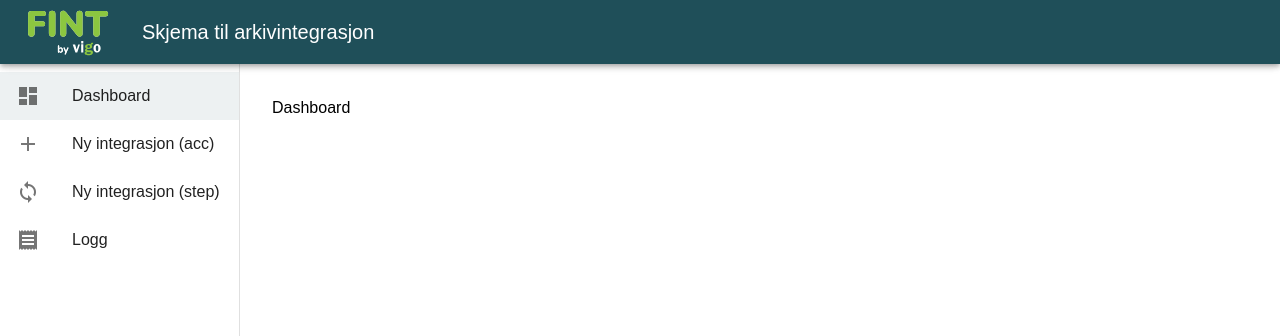
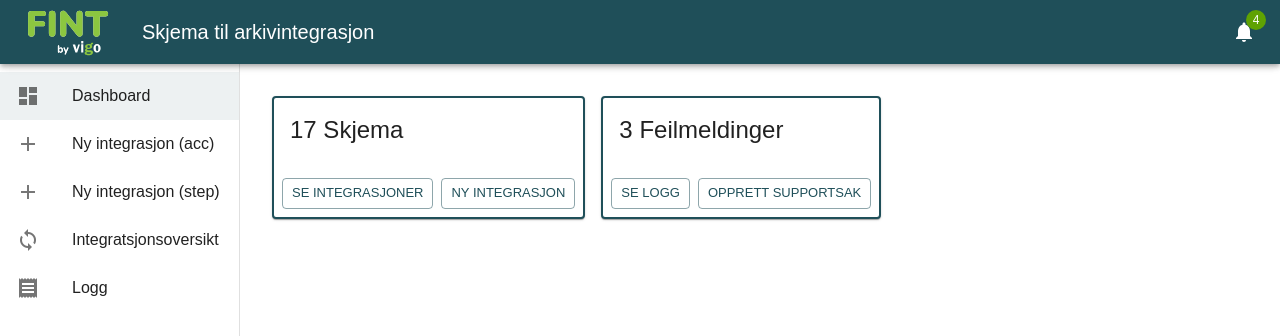
Before and after one commit to FINTLabs/fint-flyt-frontend, a React (Create React App) app: page / in a window 1280 px wide. Shown: the top 336 px of the page. Built offline with nearby package versions, Linux system fonts and the light colour scheme.

Commit message:
FST 83 - added overview page and dashboard content

```diff
--- a/src/features/dashboard/Dashboard.tsx
+++ b/src/features/dashboard/Dashboard.tsx
@@ -1,13 +1,47 @@
-import { Typography } from '@mui/material';
+import {Box, Button, Card, CardActions, CardContent, CardMedia, Theme, Typography} from '@mui/material';
 import React from 'react';
 import { RouteComponentProps, withRouter } from 'react-router-dom';
+import {createStyles, makeStyles} from "@mui/styles";
+
+const useStyles = makeStyles((theme: Theme) =>
+    createStyles({
+        card: {
+            border: 'solid 2px',
+            marginRight: theme.spacing(2),
+            borderColor: theme.palette.primary.main
+        }
+    }));
 
 const Dashboard: React.FunctionComponent<RouteComponentProps<any>> = () => {
+    const numberOfIntegrations= 17;
+    const numberOfErrors= 3;
+    const classes = useStyles();
 
     return (
-        <div>
-            <Typography>Dashboard</Typography>
-        </div>
+        <Box display="flex" position="relative" width={1} height={1}>
+            <Card className={classes.card} sx={{ maxWidth: 345 }}>
+                <CardContent>
+                    <Typography gutterBottom variant="h5" component="div">
+                        {numberOfIntegrations} Skjema
+                    </Typography>
+                </CardContent>
+                <CardActions>
+                    <Button size="small" variant="outlined">Se integrasjoner</Button>
+                    <Button size="small" variant="outlined">Ny integrasjon</Button>
+                </CardActions>
+            </Card>
+            <Card className={classes.card} sx={{ maxWidth: 345 }}>
+                <CardContent>
+                    <Typography gutterBottom variant="h5" component="div">
+                        {numberOfErrors} Feilmeldinger
+                    </Typography>
+                </CardContent>
+                <CardActions>
+                    <Button size="small" variant="outlined">Se logg</Button>
+                    <Button size="small" variant="outlined">Opprett supportsak</Button>
+                </CardActions>
+            </Card>
+        </Box>
     );
 }
 
--- a/src/features/integration/NewIntegrationForm.tsx
+++ b/src/features/integration/NewIntegrationForm.tsx
@@ -193,6 +193,10 @@ const NewIntegrationForm: React.FunctionComponent<RouteComponentProps<any>> = ()
                                     <TextField onChange={(e) => setValue("accessCode", e.target.value as string)}
                                                size="small" variant="outlined" label="Tilgangskode (Jp.TGkode)" sx={{ mb: 3 }}/>
                                 </FormControl>
+                                <FormControl>
+                                    <TextField disabled={accessCode === ''} onChange={(e) => setValue("legalbasis", e.target.value as string)}
+                                               size="small" variant="outlined" label="Hjemmel" sx={{ mb: 3 }}/>
+                                </FormControl>
                             </FormGroup>
                         </AccordionDetails>
                     </Accordion>
--- a/src/features/integration/NewIntegrationFormSteps.tsx
+++ b/src/features/integration/NewIntegrationFormSteps.tsx
@@ -96,11 +96,14 @@ const NewIntegrationForm: React.FunctionComponent<RouteComponentProps<any>> = ()
 
     const {handleSubmit, watch, setValue, formState: { errors }} = useForm<FormValues>({
         defaultValues: { selectedForm: '', casetypeToArchive: 'NEW', title: '', officialTitle: '', casetype:'',
-            administrativeUnit:'', archiveSection:'', journalUnit:'', accessCode:'', legalbasis:'', caseWorker: '', principle:'', classN:'', caseId:'' }
+            administrativeUnit:'', archiveSection:'', legalbasis: '', journalUnit:'', accessCode:'', caseWorker: '', principle:'', classN:'', caseId:'' }
     });
 
     const selectedForm = watch("selectedForm");
     const casetype = watch("casetype");
+    const administrativeUnit = watch("administrativeUnit");
+    const archiveSection = watch("archiveSection");
+    const legalBasis = watch("legalbasis");
 
 
     const onSubmit = handleSubmit((data) => console.log(data));
@@ -156,7 +159,7 @@ const NewIntegrationForm: React.FunctionComponent<RouteComponentProps<any>> = ()
                                 </FormControl>
                                 <FormControl>
                                     <InputLabel>Administrativ enhet</InputLabel>
-                                    <Select size="small" sx={{ mb: 3 }} value={''} onChange={(e: SelectChangeEvent) => setValue("administrativeUnit", e.target.value as string)}>
+                                    <Select size="small" sx={{ mb: 3 }} value={administrativeUnit} onChange={(e: SelectChangeEvent) => setValue("administrativeUnit", e.target.value as string)}>
                                         {administrativeUnits.map((item, index) => (
                                             <MenuItem key={index} value={item.value}>{item.label}</MenuItem>
                                         ))}
@@ -172,7 +175,7 @@ const NewIntegrationForm: React.FunctionComponent<RouteComponentProps<any>> = ()
                                 </FormControl>
                                 <FormControl>
                                     <InputLabel>Arkivdel</InputLabel>
-                                    <Select size="small" sx={{ mb: 3 }} value={''} onChange={(e: SelectChangeEvent) => setValue("archiveSection", e.target.value as string)}>
+                                    <Select size="small" sx={{ mb: 3 }} value={archiveSection} onChange={(e: SelectChangeEvent) => setValue("archiveSection", e.target.value as string)}>
                                         {archiveSections.map((item, index) => (
                                             <MenuItem key={index} value={item.value}>{item.label}</MenuItem>
                                         ))}
@@ -190,6 +193,10 @@ const NewIntegrationForm: React.FunctionComponent<RouteComponentProps<any>> = ()
                                     <TextField onChange={(e) => setValue("accessCode", e.target.value as string)}
                                                size="small" variant="outlined" label="Tilgangskode (Jp.TGkode)" sx={{ mb: 3 }}/>
                                 </FormControl>
+                                <FormControl>
+                                    <TextField onChange={(e) => setValue("legalbasis", e.target.value as string)}
+                                               size="small" variant="outlined" label="Hjemmel" sx={{ mb: 3 }}/>
+                                </FormControl>
                         </FormGroup>
                     </section>}
                     <Button disabled={activeStep===0} onClick={handleBack} type="button" className="button">Tilbake</Button>
--- a/src/features/main/Main.tsx
+++ b/src/features/main/Main.tsx
@@ -1,18 +1,19 @@
-import React from "react";
+import React, {ReactNode} from "react";
 import {
-    AppBar,
+    AppBar, Badge,
     Box,
-    Drawer,
+    Drawer, IconButton, MenuItem,
     Theme,
     Toolbar,
     Typography
 } from "@mui/material";
-
-// @ts-ignore
+import NotificationsIcon from '@mui/icons-material/Notifications';
 import FintLogo from "../../images/fint-by-vigo-white.svg";
-import {createStyles, makeStyles} from "@mui/styles";
+import {createStyles, makeStyles, useTheme} from "@mui/styles";
 import Router from "./Router";
 import MenuItems from "./MenuItems";
+import {red} from "@mui/material/colors";
+import {log} from "util";
 
 const drawerWidth = 240;
 const useStyles = makeStyles((theme: Theme) =>
@@ -52,10 +53,16 @@ const useStyles = makeStyles((theme: Theme) =>
         flex: {
             flex: 1
         },
+        badge: {
+            cursor: 'pointer',
+        }
     }));
+
 
 function Main() {
     const classes = useStyles();
+    const numberOfNotifications: number = 4;
+
     return (
         <Box display="flex" position="relative" width={1} height={1}>
             <AppBar position="fixed" sx={{ zIndex: (theme) => theme.zIndex.drawer + 1 }}>
@@ -64,6 +71,12 @@ function Main() {
                     <Typography variant="h6" color="inherit" noWrap className={classes.flex}>
                         Skjema til arkivintegrasjon
                     </Typography>
+                    <Badge className={classes.badge}
+                           badgeContent={numberOfNotifications}
+                           color="secondary"
+                           onClick={(e)=> console.log('notifications', numberOfNotifications)}>
+                        <NotificationsIcon/>
+                    </Badge>
                 </Toolbar>
             </AppBar>
             <Drawer variant="permanent" className={classes.drawer}>
--- a/src/features/main/Routes.ts
+++ b/src/features/main/Routes.ts
@@ -3,6 +3,7 @@ import Dashboard from "../dashboard/Dashboard";
 import Log from "../log/Log";
 import NewIntegrationForm from "../integration/NewIntegrationForm";
 import NewIntegrationFormSteps from "../integration/NewIntegrationFormSteps";
+import Overview from "../overview/Overview";
 
 const routes: IRoute[] = [
     {
@@ -22,9 +23,17 @@ const routes: IRoute[] = [
         inNavigationMenu: true
     },
     {
-        path: '/integration_overview',
+        path: '/new_integration_steps',
         name: 'Ny integrasjon (step)',
         component: NewIntegrationFormSteps,
+        exact: true,
+        icon: 'add',
+        inNavigationMenu: true
+    },
+    {
+        path: '/integration_overview',
+        name: 'Integratsjonsoversikt',
+        component: Overview,
         exact: true,
         icon: 'sync',
         inNavigationMenu: true
--- /dev/null
+++ b/src/features/overview/Overview.tsx
@@ -0,0 +1,20 @@
+import {Box, Button, Card, CardActions, CardContent, CardMedia, Theme, Typography} from '@mui/material';
+import React from 'react';
+import { RouteComponentProps, withRouter } from 'react-router-dom';
+import {createStyles, makeStyles} from "@mui/styles";
+
+const useStyles = makeStyles((theme: Theme) =>
+    createStyles({
+    }));
+
+const Overview: React.FunctionComponent<RouteComponentProps<any>> = () => {
+    const classes = useStyles();
+
+    return (
+        <Box display="flex" position="relative" width={1} height={1}>
+            Oversikt
+        </Box>
+    );
+}
+
+export default withRouter(Overview);
```
